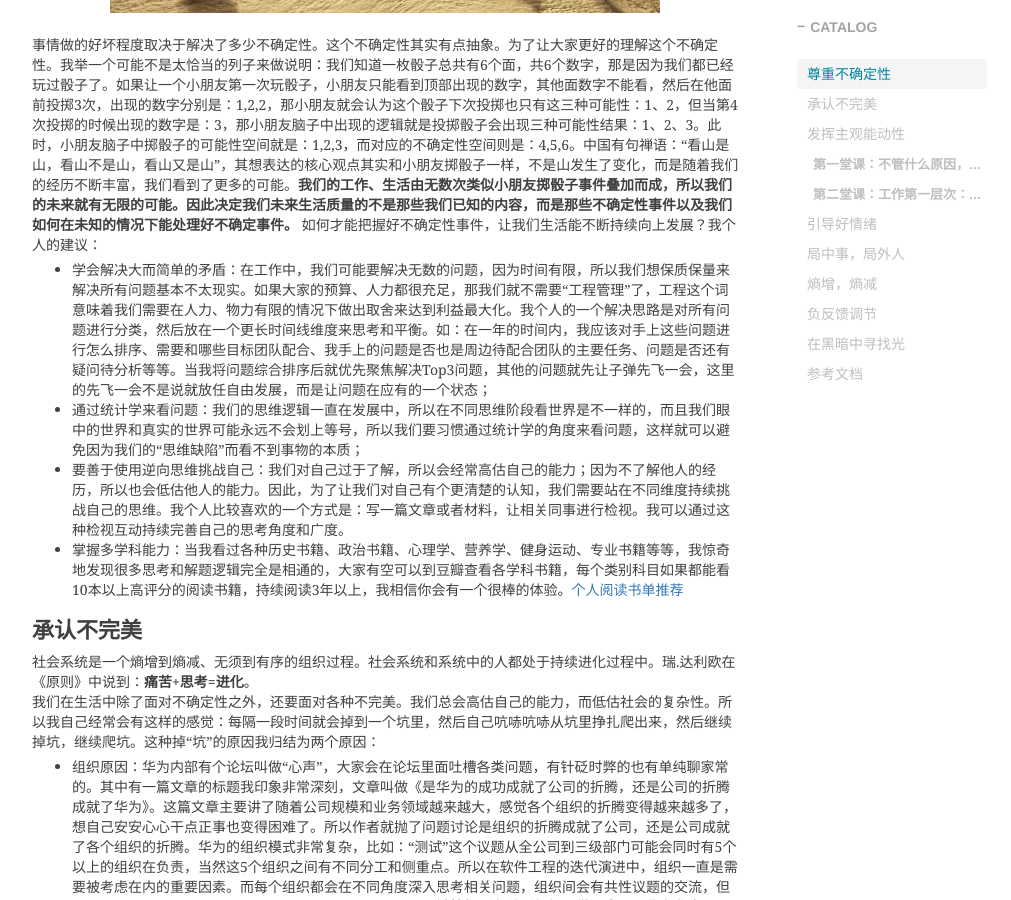
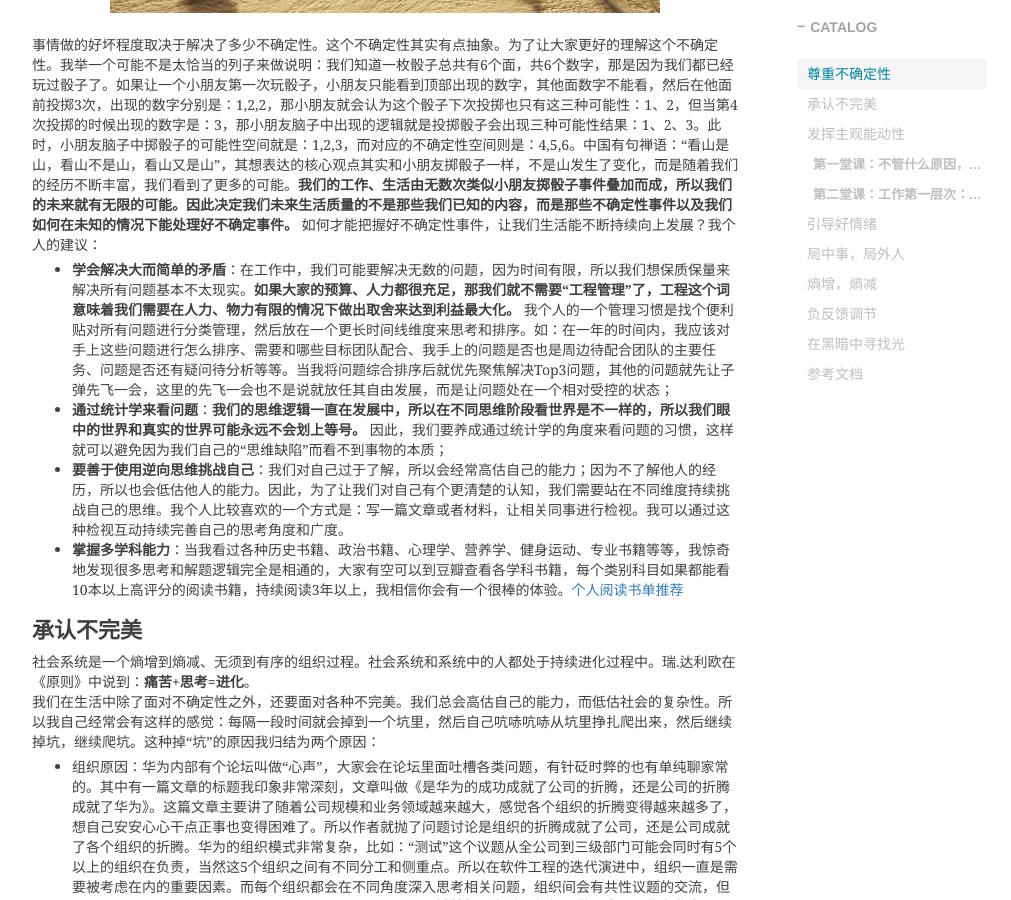
Before and after one commit to shihai1991/shihai1991.github.io, a Jekyll site: the page built from _posts/2023-10-30-在菊厂八年的那些人那些事.md, in a window 1280 px wide and 900 px high, scrolled down 1670 px. Shown: the whole window, without its empty margins (233-1244 px from the left). Built offline with Jekyll 4.4.1, drawn with Linux system fonts in a browser that asks for light colours; nearby versions of some CDN libraries; comment, search, counter and statistics services are not loaded.

Commit message:
Update 2023-10-30-在菊厂八年的那些人那些事.md

```diff
--- a/_posts/2023-10-30-在菊厂八年的那些人那些事.md
+++ b/_posts/2023-10-30-在菊厂八年的那些人那些事.md
@@ -23,10 +23,10 @@ time: '2023.10.30 12:27:00'
 ![不确定性 侵删]({{site.baseurl}}/img/2024/Q1/20240102-不确定性.jpg)
 事情做的好坏程度取决于解决了多少不确定性。这个不确定性其实有点抽象。为了让大家更好的理解这个不确定性。我举一个可能不是太恰当的列子来做说明：我们知道一枚骰子总共有6个面，共6个数字，那是因为我们都已经玩过骰子了。如果让一个小朋友第一次玩骰子，小朋友只能看到顶部出现的数字，其他面数字不能看，然后在他面前投掷3次，出现的数字分别是：1,2,2，那小朋友就会认为这个骰子下次投掷也只有这三种可能性：1、2，但当第4次投掷的时候出现的数字是：3，那小朋友脑子中出现的逻辑就是投掷骰子会出现三种可能性结果：1、2、3。此时，小朋友脑子中掷骰子的可能性空间就是：1,2,3，而对应的不确定性空间则是：4,5,6。中国有句禅语：“看山是山，看山不是山，看山又是山”，其想表达的核心观点其实和小朋友掷骰子一样，不是山发生了变化，而是随着我们的经历不断丰富，我们看到了更多的可能。**我们的工作、生活由无数次类似小朋友掷骰子事件叠加而成，所以我们的未来就有无限的可能。因此决定我们未来生活质量的不是那些我们已知的内容，而是那些不确定性事件以及我们如何在未知的情况下能处理好不确定事件。**
 如何才能把握好不确定性事件，让我们生活能不断持续向上发展？我个人的建议：
-- 学会解决大而简单的矛盾：在工作中，我们可能要解决无数的问题，因为时间有限，所以我们想保质保量来解决所有问题基本不太现实。如果大家的预算、人力都很充足，那我们就不需要“工程管理”了，工程这个词意味着我们需要在人力、物力有限的情况下做出取舍来达到利益最大化。我个人的一个解决思路是对所有问题进行分类，然后放在一个更长时间线维度来思考和平衡。如：在一年的时间内，我应该对手上这些问题进行怎么排序、需要和哪些目标团队配合、我手上的问题是否也是周边待配合团队的主要任务、问题是否还有疑问待分析等等。当我将问题综合排序后就优先聚焦解决Top3问题，其他的问题就先让子弹先飞一会，这里的先飞一会不是说就放任自由发展，而是让问题在应有的一个状态；
-- 通过统计学来看问题：我们的思维逻辑一直在发展中，所以在不同思维阶段看世界是不一样的，而且我们眼中的世界和真实的世界可能永远不会划上等号，所以我们要习惯通过统计学的角度来看问题，这样就可以避免因为我们的“思维缺陷”而看不到事物的本质；
-- 要善于使用逆向思维挑战自己：我们对自己过于了解，所以会经常高估自己的能力；因为不了解他人的经历，所以也会低估他人的能力。因此，为了让我们对自己有个更清楚的认知，我们需要站在不同维度持续挑战自己的思维。我个人比较喜欢的一个方式是：写一篇文章或者材料，让相关同事进行检视。我可以通过这种检视互动持续完善自己的思考角度和广度。
-- 掌握多学科能力：当我看过各种历史书籍、政治书籍、心理学、营养学、健身运动、专业书籍等等，我惊奇地发现很多思考和解题逻辑完全是相通的，大家有空可以到豆瓣查看各学科书籍，每个类别科目如果都能看10本以上高评分的阅读书籍，持续阅读3年以上，我相信你会有一个很棒的体验。[个人阅读书单推荐](https://shihai1991.github.io/books/2021/11/23/%E4%B8%AA%E4%BA%BA%E9%98%85%E8%AF%BB%E4%B9%A6%E5%8D%95%E6%8E%A8%E8%8D%90/)
+- **学会解决大而简单的矛盾**：在工作中，我们可能要解决无数的问题，因为时间有限，所以我们想保质保量来解决所有问题基本不太现实。**如果大家的预算、人力都很充足，那我们就不需要“工程管理”了，工程这个词意味着我们需要在人力、物力有限的情况下做出取舍来达到利益最大化。** 我个人的一个管理习惯是找个便利贴对所有问题进行分类管理，然后放在一个更长时间线维度来思考和排序。如：在一年的时间内，我应该对手上这些问题进行怎么排序、需要和哪些目标团队配合、我手上的问题是否也是周边待配合团队的主要任务、问题是否还有疑问待分析等等。当我将问题综合排序后就优先聚焦解决Top3问题，其他的问题就先让子弹先飞一会，这里的先飞一会也不是说就放任其自由发展，而是让问题处在一个相对受控的状态；
+- **通过统计学来看问题**：**我们的思维逻辑一直在发展中，所以在不同思维阶段看世界是不一样的，所以我们眼中的世界和真实的世界可能永远不会划上等号。** 因此，我们要养成通过统计学的角度来看问题的习惯，这样就可以避免因为我们自己的“思维缺陷”而看不到事物的本质；
+- **要善于使用逆向思维挑战自己**：我们对自己过于了解，所以会经常高估自己的能力；因为不了解他人的经历，所以也会低估他人的能力。因此，为了让我们对自己有个更清楚的认知，我们需要站在不同维度持续挑战自己的思维。我个人比较喜欢的一个方式是：写一篇文章或者材料，让相关同事进行检视。我可以通过这种检视互动持续完善自己的思考角度和广度。
+- **掌握多学科能力**：当我看过各种历史书籍、政治书籍、心理学、营养学、健身运动、专业书籍等等，我惊奇地发现很多思考和解题逻辑完全是相通的，大家有空可以到豆瓣查看各学科书籍，每个类别科目如果都能看10本以上高评分的阅读书籍，持续阅读3年以上，我相信你会有一个很棒的体验。[个人阅读书单推荐](https://shihai1991.github.io/books/2021/11/23/%E4%B8%AA%E4%BA%BA%E9%98%85%E8%AF%BB%E4%B9%A6%E5%8D%95%E6%8E%A8%E8%8D%90/)
 
 # 承认不完美
 社会系统是一个熵增到熵减、无须到有序的组织过程。社会系统和系统中的人都处于持续进化过程中。瑞.达利欧在《原则》中说到：**痛苦+思考=进化**。
```
